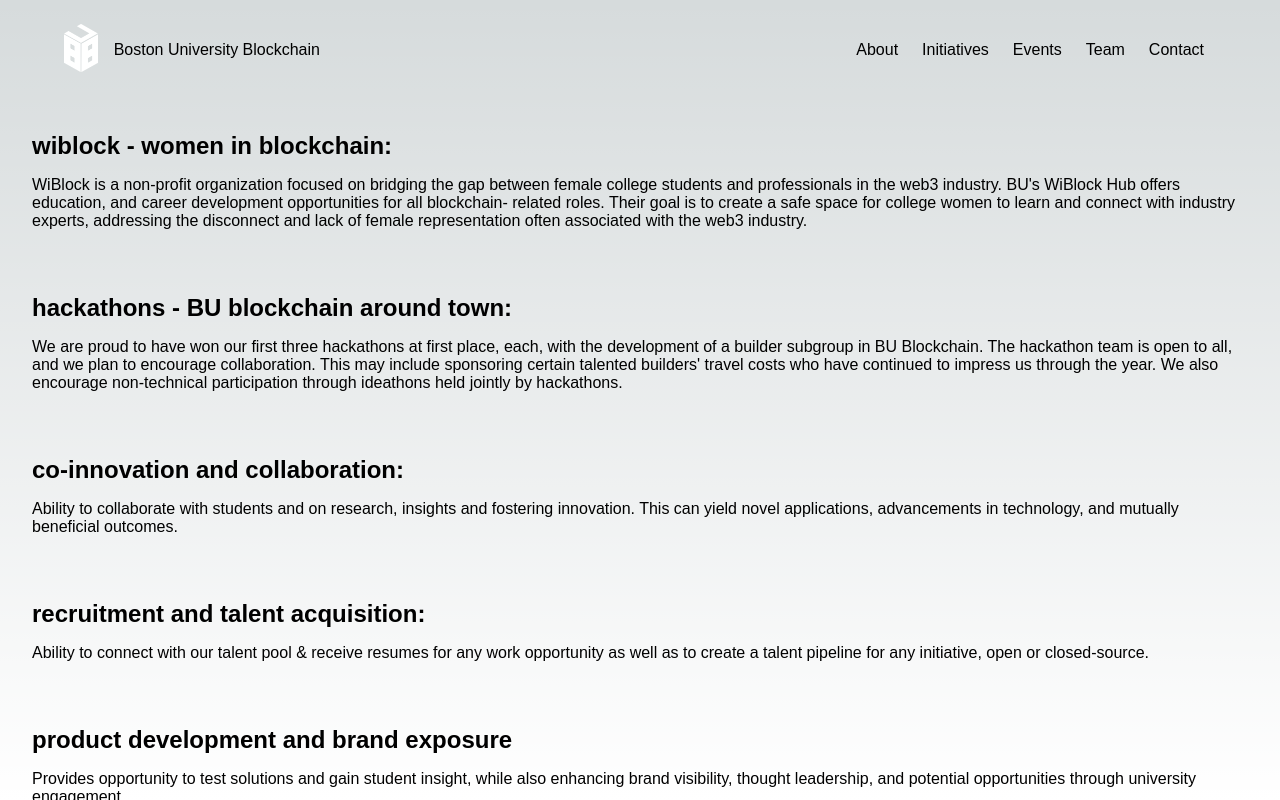
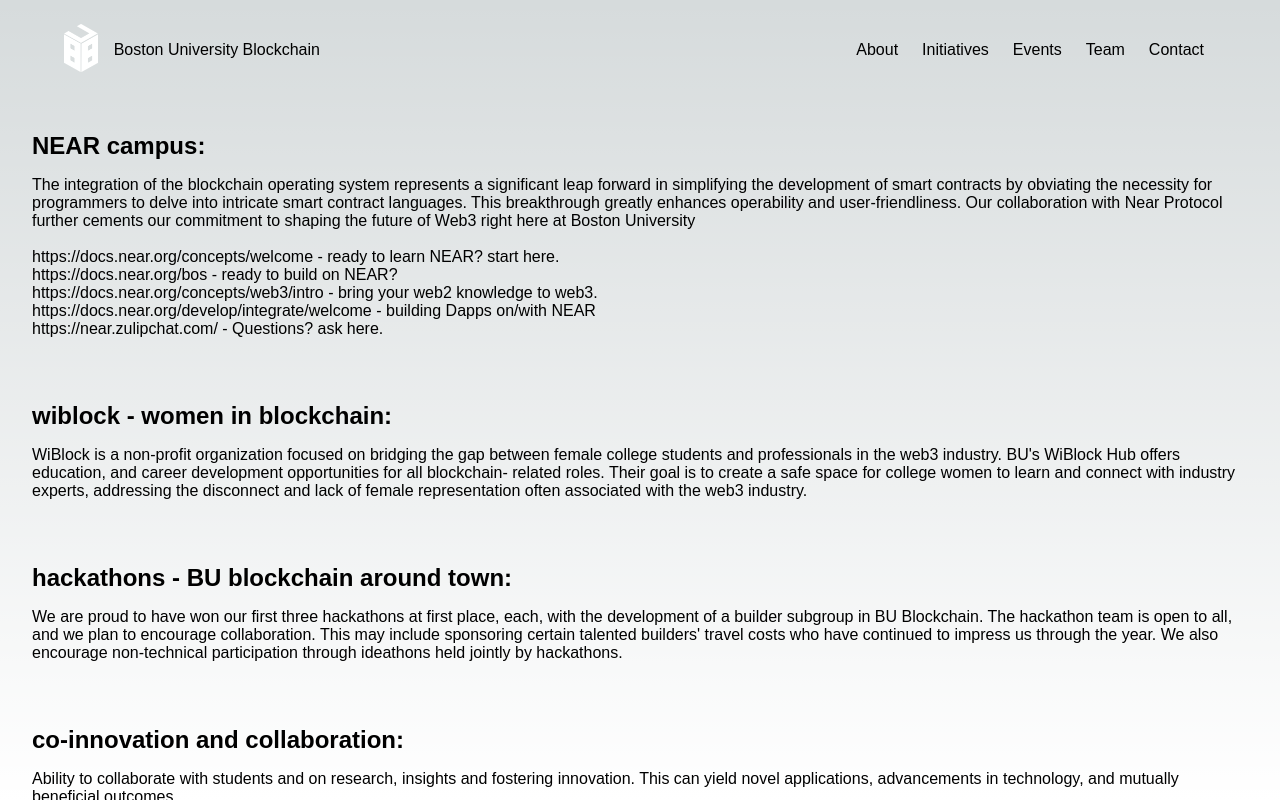
Before and after one commit to bublockchain/bu-blockchain, a Next.js app: page /initiatives in a window 1280 px wide. Built offline with nearby package versions, Linux system fonts and the light colour scheme; a web font is replaced by a local one.

Commit message:
add near campus

```diff
--- a/pages/initiatives/index.tsx
+++ b/pages/initiatives/index.tsx
@@ -9,6 +9,21 @@
             {/* <h2>Initiatives:</h2>
             <div className={s.divider}></div> */}
             <div className={s.wiblock}>
+                <h2>NEAR campus:</h2>
+                <div className={s.sub}>
+                    The integration of the blockchain operating system represents a significant leap forward in simplifying the development
+                    of smart contracts by obviating the necessity for programmers to delve into intricate smart contract languages. This
+                    breakthrough greatly enhances operability and user-friendliness. Our collaboration with Near Protocol further cements
+                    our commitment to shaping the future of Web3 right here at Boston University
+                    <br /><br />
+                    https://docs.near.org/concepts/welcome - ready to learn NEAR? start here.<br />
+                    https://docs.near.org/bos - ready to build on NEAR?<br />
+                    https://docs.near.org/concepts/web3/intro - bring your web2 knowledge to web3.<br />
+                    https://docs.near.org/develop/integrate/welcome - building Dapps on/with NEAR<br />
+                    https://near.zulipchat.com/ - Questions? ask here.
+                </div>
+            </div>
+            <div className={s.town}>
                 <h2>wiblock - women in blockchain:</h2>
                 <div className={s.sub}>WiBlock is a non-profit organization focused on
                     bridging the gap between female college
```
